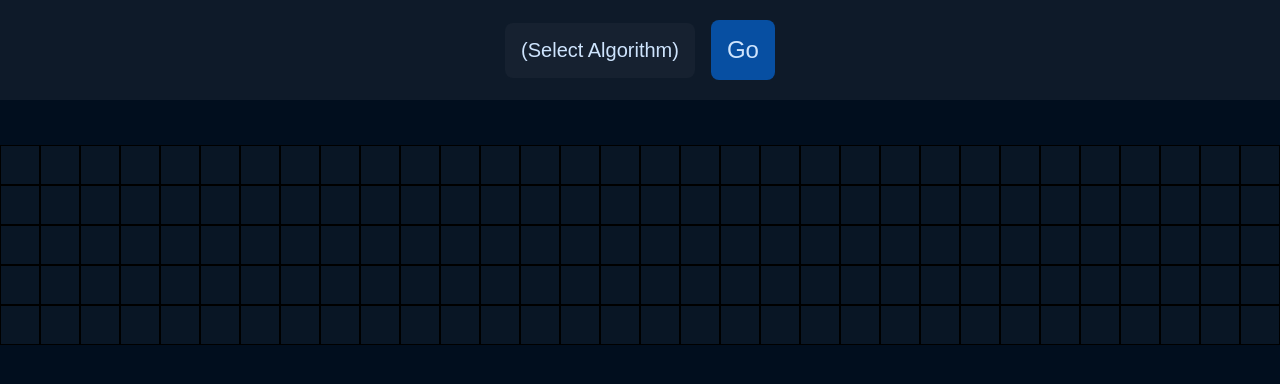
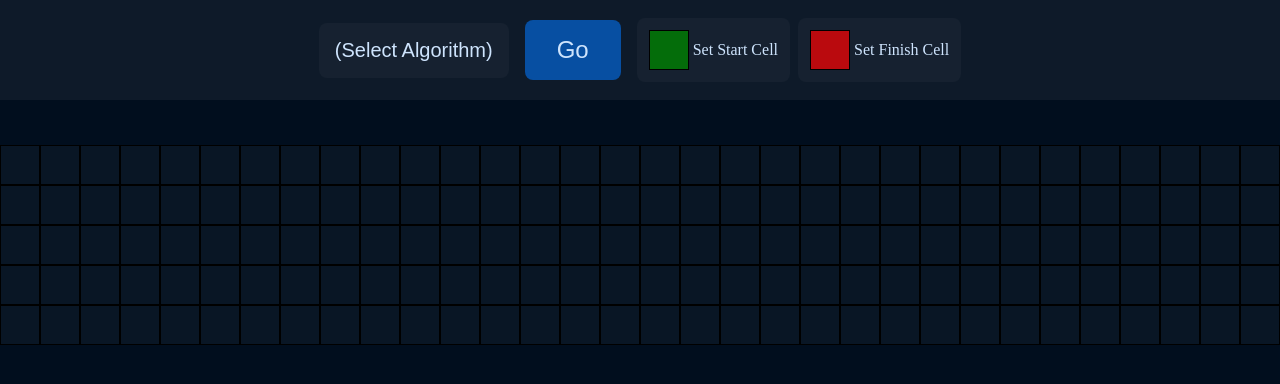
Before and after one commit to NoahBeto/react-typescript-algorithm-visualizer, a React (Vite) app: page / in a window 1280 px wide. Shown: the top 384 px of the page. Built offline with nearby package versions, Linux system fonts and the light colour scheme.

Commit message:
Basic working version :D

```diff
--- a/src/App.css
+++ b/src/App.css
@@ -14,15 +14,6 @@
   justify-content: center;
   align-items: center;
   gap: 1rem;
-}
-
-.visualize-btn {
-  font-size: 1.5rem;
-  padding: 1rem;
-  border-radius: 0.5rem;
-  background: var(--primary);
-  border: none;
-  color: var(--text);
 }
 
 /* The container <div> - needed to position the dropdown content */
@@ -78,6 +69,37 @@
   background-color: var(--accent);
 }
 
+.visualize-btn {
+  font-size: 1.5rem;
+  padding: 1rem 2rem;
+  border-radius: 0.5rem;
+  background: var(--primary);
+  border: none;
+  color: var(--text);
+}
+
+.start-end-selector-container {
+  display: flex;
+  gap: 0.5rem;
+}
+
+.selector {
+  display: flex;
+  gap: 0.25rem;
+  align-items: center;
+  padding: 0.75rem;
+  border-radius: 0.5rem;
+  color: var(--text);
+}
+
+.selector-highlight {
+  background: var(--static25);
+}
+
+.selector-normal {
+  background: var(--static3);
+}
+
 .graphWrapper {
   width: 1600px;
   display: flex;
--- a/src/App.tsx
+++ b/src/App.tsx
@@ -3,8 +3,10 @@ import { CellStyles, Cell } from "./ts/cell";
 import {
   GraphAction,
   GraphActions,
+  GraphAlgorithms,
   GraphHelper,
   GraphType,
+  UpdateGraphPayload,
 } from "./ts/GraphHelper";
 import "./App.css";
 import { CellNode } from "./components/CellNode";
@@ -24,14 +26,14 @@ const COLS = 40;
 // - action: The action object containing information about the update.
 // Return Value:
 // - A new state representing the updated grid after applying the action.
-const cellReducer = (state: GraphType, action: GraphAction): GraphType => {
+const graphReducer = (state: GraphType, action: GraphAction): GraphType => {
   switch (action.type) {
     case GraphActions.UpdateCell:
-      const newState: GraphType = [...state];
-      newState[action.payload.row] = [...state[action.payload.row]];
-      newState[action.payload.row][action.payload.col].cellStyle =
+      const newGraph: GraphType = [...state];
+      newGraph[action.payload.row] = [...state[action.payload.row]];
+      newGraph[action.payload.row][action.payload.col].cellStyle =
         action.payload.style;
-      return newState;
+      return newGraph;
     case GraphActions.InitializeGraph:
       return GraphHelper.generateGraph(
         action.payload.rows,
@@ -40,29 +42,116 @@ const cellReducer = (state: GraphType, action: GraphAction): GraphType => {
   }
 };
 
+interface DijkstraState {
+  selectedCellStyleToPlace: CellStyles;
+  startCell: Cell | undefined;
+  finishCell: Cell | undefined;
+  distances: { [key: string]: number } | undefined;
+  path: Cell[] | undefined;
+}
+
+let dijkstraState: DijkstraState = {
+  selectedCellStyleToPlace: CellStyles.Start,
+  startCell: undefined,
+  finishCell: undefined,
+  distances: undefined,
+  path: undefined,
+};
+
 function App() {
-  const [graph, dispatch] = useReducer(cellReducer, []);
-  const [hasGraphUpdated, setHasGraphUpdated] = useState<Boolean>(false);
-  let start: Cell;
-  let end: Cell;
-  let distances: { [key: string]: number };
-  let path: Cell[];
+  const [graph, dispatch] = useReducer(graphReducer, []);
+  const [selectedCellStyleToPlace, setSelectedCellToPlace] =
+    useState<CellStyles>(CellStyles.Normal);
+
+  const [currentAlgorithm, setCurrentAlgorithm] =
+    useState<GraphAlgorithms | null>(null);
+
+  // Function to initialize the graph
+  // Parameters:
+  // - row: The row index of the cell to be updated.
+  // - col: The column index of the cell to be updated.
+  // - style: The new style to be assigned to the cell.
+  // Return Value: None (dispatches an action to update the grid state)
+  const initializeGraph = (rows: number, columns: number): void => {
+    dispatch({
+      type: GraphActions.InitializeGraph,
+      payload: { rows, columns },
+    });
+  };
 
   // initialize graph on initial load
   useEffect(() => {
     initializeGraph(ROWS, COLS);
   }, []);
 
-  useEffect(() => {
-    if (graph.length === 0) return;
+  // Handle clicking the desired path finding algorithm
+  const handleChooseAlgorithm = (clicked: GraphAlgorithms): void => {
+    console.log(clicked);
+    setCurrentAlgorithm(clicked);
+  };
 
-    start = GraphHelper.getCell(graph, 0, 0);
-    end = GraphHelper.getCell(graph, 3, 29);
-    distances = GraphHelper.dijkstra(graph, start);
-    path = GraphHelper.getPath(graph, distances, start, end);
+  // Handle clicking on the desired cell to place in the graph
+  // Parameters:
+  // - cellClicked: The CellStyle to be set to the current cell being placed
+  //                e.g. CellStyles.Start, CellStyles.Finish.
+  const handleSetCellToPlace = (cellClicked: CellStyles): void => {
+    setSelectedCellToPlace(cellClicked);
+  };
 
-    setHasGraphUpdated(true);
-  }, [graph, hasGraphUpdated]);
+  // Handles updating the clicked cell based on the current desired
+  // cell to place e.g. Start, Finish, etc.
+  const handleCellClick = (
+    row: number,
+    col: number,
+    style?: CellStyles
+  ): void => {
+    // set the clicked cell to the desired type (start or finish)
+    style = selectedCellStyleToPlace;
+    dispatch({
+      type: GraphActions.UpdateCell,
+      payload: { row, col, style },
+    });
+
+    // if the user is currently placing a start cell, then set the
+    // previous start cell to normal, and update the clicked cell
+    // to a start cell
+    if (style === CellStyles.Start) {
+      // update previous start cell
+      if (dijkstraState.startCell !== undefined) {
+        console.log(`current: ${dijkstraState.startCell}`);
+        let data: UpdateGraphPayload = {
+          row: dijkstraState.startCell.posRow,
+          col: dijkstraState.startCell.posCol,
+          style: CellStyles.Normal,
+        };
+        dispatch({
+          type: GraphActions.UpdateCell,
+          payload: data,
+        });
+      }
+      // set new start cell
+      dijkstraState.startCell = GraphHelper.getCell(graph, row, col);
+    }
+    // if the user is currently placing a finsh cell, then set the
+    // previous finish cell to normal, and update the clicked cell
+    // to a finish cell
+    else if (style === CellStyles.Finish) {
+      // update previous finish cell
+      if (dijkstraState.finishCell !== undefined) {
+        let data: UpdateGraphPayload = {
+          row: dijkstraState.finishCell.posRow,
+          col: dijkstraState.finishCell.posCol,
+          style: CellStyles.Normal,
+        };
+        dispatch({
+          type: GraphActions.UpdateCell,
+          payload: data,
+        });
+      }
+      // set finish start cell
+      dijkstraState.finishCell = GraphHelper.getCell(graph, row, col);
+    }
+  };
 
   // Function to update a cell in the grid
   // Parameters:
@@ -77,23 +166,26 @@ function App() {
     });
   };
 
-  // Function to initialize the graph
-  // Parameters:
-  // - row: The row index of the cell to be updated.
-  // - col: The column index of the cell to be updated.
-  // - style: The new style to be assigned to the cell.
-  // Return Value: None (dispatches an action to update the grid state)
-  const initializeGraph = (rows: number, columns: number): void => {
-    dispatch({
-      type: GraphActions.InitializeGraph,
-      payload: { rows, columns },
-    });
+  const calculate = (): void => {
+    if (!dijkstraState.startCell || !dijkstraState.finishCell) return;
+
+    dijkstraState.distances = GraphHelper.dijkstra(
+      graph,
+      dijkstraState.startCell
+    );
+    dijkstraState.path = GraphHelper.dijkstraBackTrack(
+      graph,
+      dijkstraState.distances,
+      dijkstraState.startCell,
+      dijkstraState.finishCell
+    );
+    animate();
   };
 
-  // Iterates through the path from the start cell to the end cell
-  // and animates the path along the way
-  const startAnimation = async () => {
-    for (const cell of path) {
+  const animate = async () => {
+    if (!dijkstraState.path) return;
+
+    for (const cell of dijkstraState.path) {
       updateCell(cell.posRow, cell.posCol, CellStyles.Highlight);
       await new Promise((resolve) => setTimeout(resolve, 25));
     }
@@ -104,18 +196,46 @@ function App() {
       <div className="wrapper">
         <div className="navbar">
           <div className="dropdown">
-            <button className="dropbtn">(Select Algorithm)</button>
+            <button className="dropbtn">
+              {currentAlgorithm ? currentAlgorithm : "(Select Algorithm)"}
+            </button>
             <div className="dropdown-content">
-              <div className="dropdown-item">Dijkstra</div>
-              <div className="dropdown-item">A*</div>
+              <div
+                className="dropdown-item"
+                onClick={() => handleChooseAlgorithm(GraphAlgorithms.Dijkstra)}
+              >
+                Dijkstra
+              </div>
+              <div
+                className="dropdown-item"
+                onClick={() => handleChooseAlgorithm(GraphAlgorithms.Astar)}
+              >
+                A*
+              </div>
               <div className="dropdown-item">Algorithm 3</div>
               <div className="dropdown-item">Algorithm 4</div>
               <div className="dropdown-item">Algorithm 5</div>
             </div>
           </div>
-          <button className="visualize-btn" onClick={() => startAnimation()}>
+          <button className="visualize-btn" onClick={() => calculate()}>
             Go
           </button>
+          <div className="start-end-selector-container">
+            <div
+              className="selector selector-normal"
+              onClick={() => handleSetCellToPlace(CellStyles.Start)}
+            >
+              <div className="cell cell-start"></div>
+              <div>Set Start Cell</div>
+            </div>
+            <div
+              className="selector selector-normal"
+              onClick={() => handleSetCellToPlace(CellStyles.Finish)}
+            >
+              <div className="cell cell-finish"></div>
+              <div>Set Finish Cell</div>
+            </div>
+          </div>
         </div>
         <div className="graphWrapper">
           {graph.map((row, index) =>
@@ -123,6 +243,9 @@ function App() {
               <CellNode
                 key={`${item.posRow}-${item.posCol}`}
                 cellStyles={item.cellStyle}
+                row={item.posRow}
+                col={item.posCol}
+                onClick={handleCellClick}
               ></CellNode>
             ))
           )}
--- a/src/components/CellNode.tsx
+++ b/src/components/CellNode.tsx
@@ -2,12 +2,26 @@ import React from "react";
 import { CellStyles } from "../ts/cell";
 import "./CellNode.css";
 
-export const CellNode = ({ cellStyles }: { cellStyles: CellStyles }) => {
+export const CellNode = ({
+  cellStyles,
+  row,
+  col,
+  onClick,
+}: {
+  cellStyles: CellStyles;
+  row: number;
+  col: number;
+  onClick: (row: number, col: number, style?: CellStyles) => void;
+}) => {
   const styles = `cell ${cellStyles}`;
+
+  const handleDivClick = () => {
+    onClick(row, col);
+  };
 
   return (
     <>
-      <div className={styles}></div>
+      <div className={styles} onClick={handleDivClick}></div>
     </>
   );
 };
--- a/src/ts/GraphHelper.ts
+++ b/src/ts/GraphHelper.ts
@@ -1,5 +1,5 @@
 import { Cell, CellStyles, CellType } from "./cell";
-import { PriorityQueue } from "./helper";
+import { PriorityQueue } from "./PriorityQueue";
 
 export class GraphHelper {
   static generateGraph(rows: number, cols: number): Cell[][] {
@@ -97,7 +97,7 @@ export class GraphHelper {
     return neighbors;
   }
 
-  static getPath(
+  static dijkstraBackTrack(
     graph: GraphType,
     distances: { [key: string]: number },
     startCell: Cell,
@@ -149,6 +149,11 @@ export class GraphHelper {
 
 export type GraphType = Cell[][];
 
+export enum GraphAlgorithms {
+  Dijkstra = "Dijkstra",
+  Astar = "A*",
+}
+
 export enum GraphActions {
   UpdateCell,
   InitializeGraph,
```
Also changed, not shown: src/ts/PriorityQueue.ts (renamed from src/ts/helper.ts).
